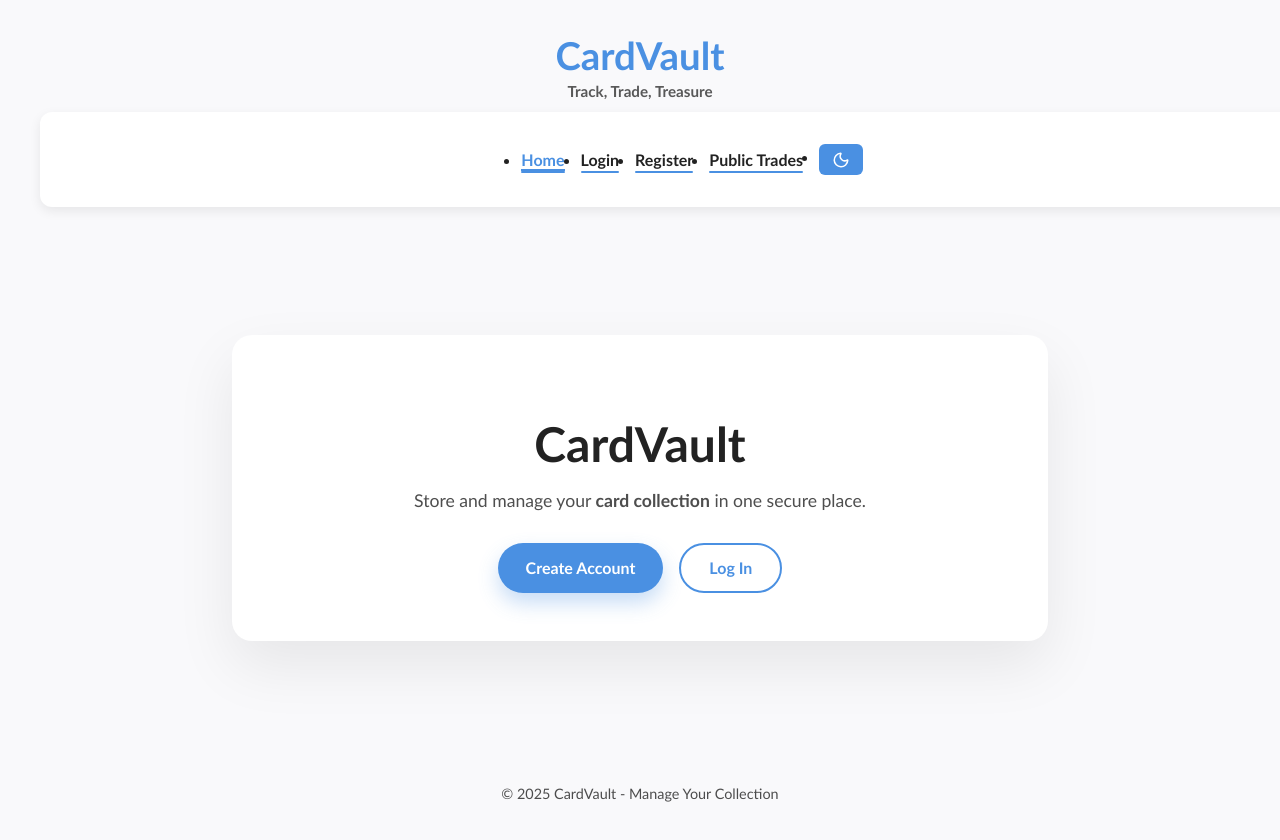
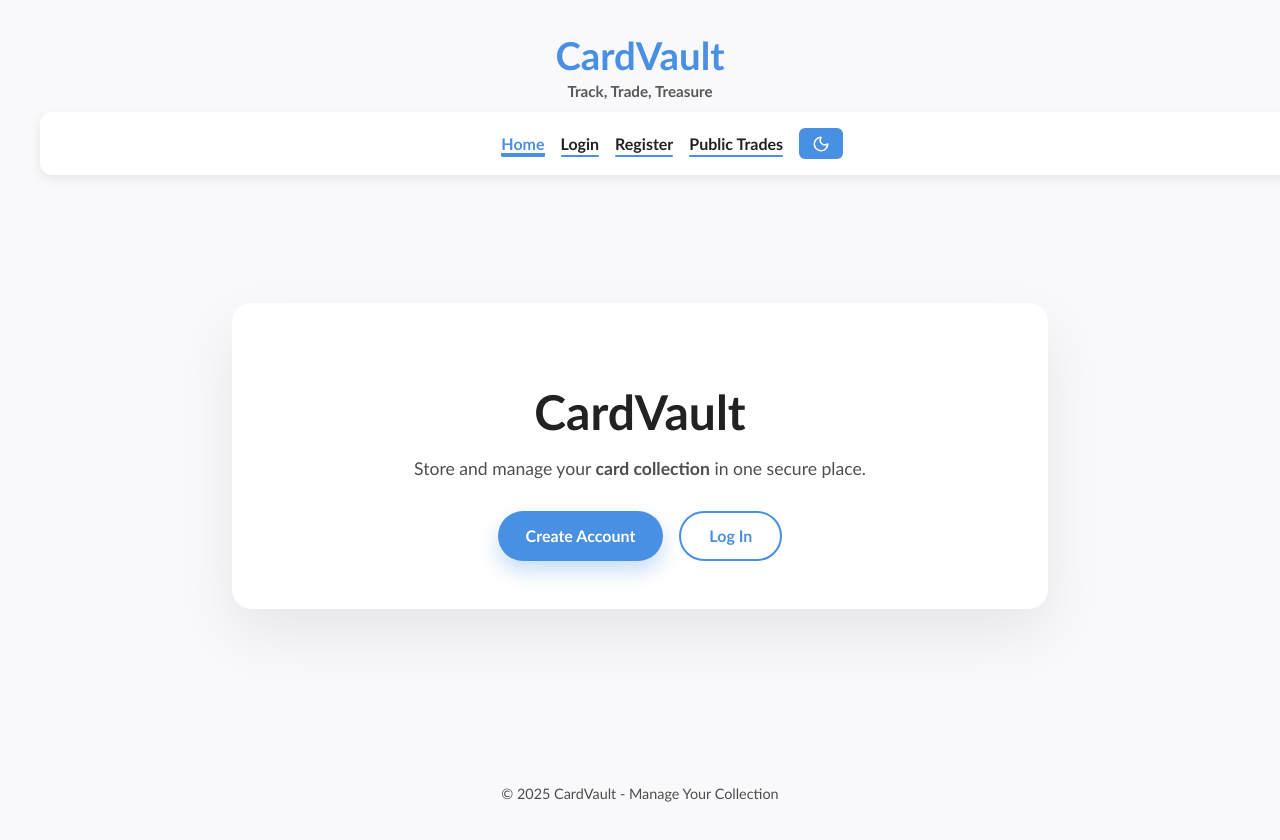
Before and after one commit to DiosOne/cardvault, a React (Vite) app in the folder client/: page / in a window 1280 px wide. Shown: the top 840 px of the page. Built offline with nearby package versions, Linux system fonts and the light colour scheme.

Commit message:
updated readme, removed default list bullets

```diff
--- a/client/src/App.css
+++ b/client/src/App.css
@@ -393,6 +393,9 @@ body.darkmode .brand-tagline{
   justify-content: center;
   align-items: center;
   gap: 1rem;
+  list-style: none;
+  padding: 0;
+  margin: 0;
 }
 
 .nav-right a{
```
Also changed, not shown: 1 other file (tests, documents, lock files or other folders).
